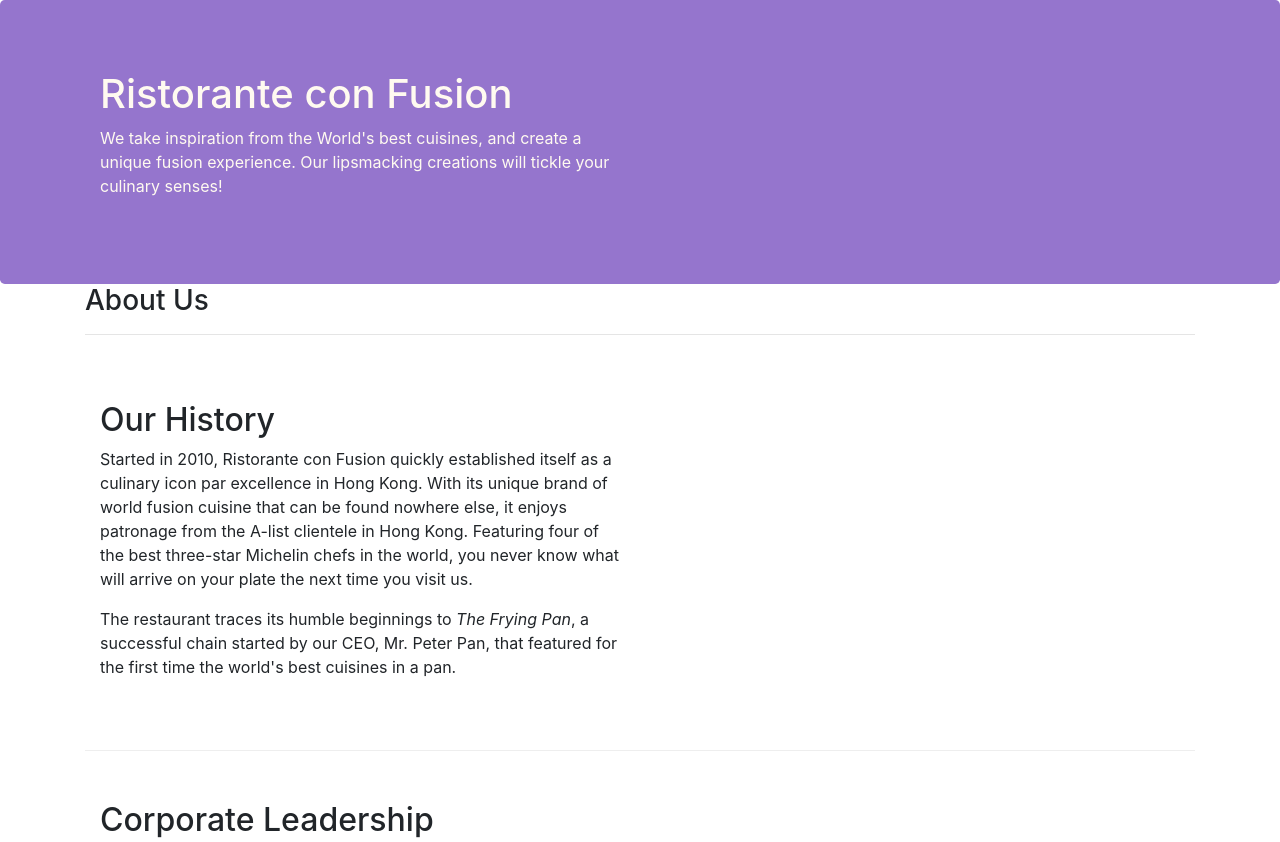
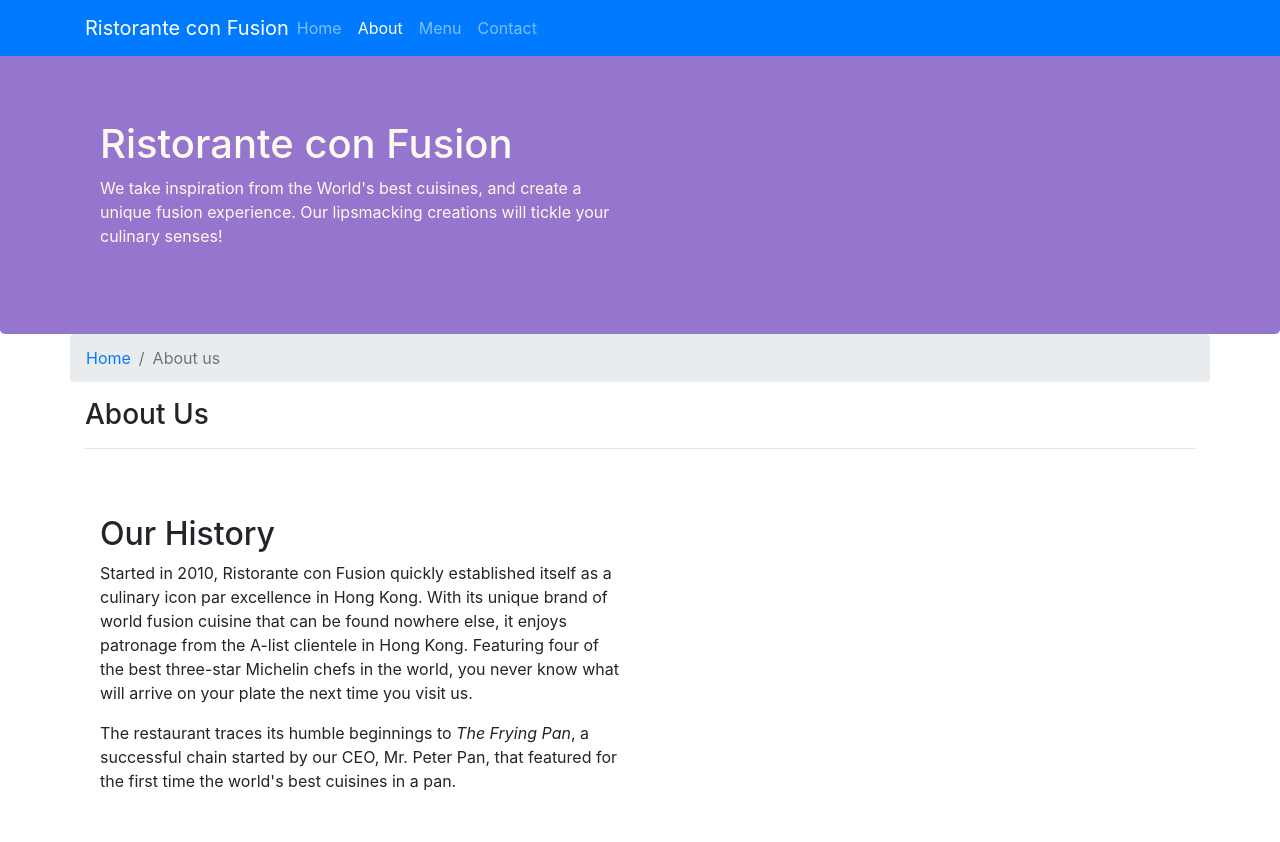
Before and after one commit to Marven-AC/full-stack-web-exercices, a website: page aboutus.html in a window 1280 px wide. Shown: the top 842 px of the page. Drawn offline with nearby package versions, Linux system fonts and the light colour scheme.

Commit message:
navbar & breadcrumbs

```diff
--- a/aboutus.html
+++ b/aboutus.html
@@ -15,6 +15,26 @@
 </head>
 
 <body>
+    <nav class="navbar navbar-dark navbar-expand-sm bg-primary fixed-top">
+        <div class="container">
+            <button class="navbar-toggler" type="button" data-toggle="collapse" data-target="#Navbar">
+                <span class="navbar-toggler-icon"></span>
+            </button>
+
+            <a class="navbar-brand mr-auto" href="./index.html">Ristorante con Fusion</a>
+
+            <div class="collapse navbar-collapse" id="Navbar">
+                <ul class="navbar-nav mr-auto">
+                    <li class="nav-item"><a class="nav-link" href="./index.html">Home</a></li>
+                    <li class="nav-item active"><a class="nav-link" href="#">About</a></li>
+                    <li class="nav-item"><a class="nav-link" href="#">Menu</a></li>
+                    <li class="nav-item"><a class="nav-link" href="#">Contact</a></li>
+                </ul>
+            </div>
+
+        </div>
+    </nav>
+
 
     <header class="jumbotron">
         <div class="container">
@@ -31,6 +51,10 @@
 
     <div class="container">
         <div class="row">
+            <ol class="col-12 breadcrumb">
+                <li class="breadcrumb-item"><a href="./index.html">Home</a></li>
+                <li class="breadcrumb-item active">About us</li>
+            </ol>
             <div class="col col-sm">
                <h3>About Us</h3>
                <hr>
@@ -69,7 +93,7 @@
                 <div class="col-4 offset-1 col-sm-2">
                     <h5>Links</h5>
                     <ul class="list-unstyled">
-                        <li><a href="#">Home</a></li>
+                        <li><a href="./index.html">Home</a></li>
                         <li><a href="#">About</a></li>
                         <li><a href="#">Menu</a></li>
                         <li><a href="#">Contact</a></li>
--- a/css/styles.css
+++ b/css/styles.css
@@ -28,3 +28,12 @@
   margin: 0px;
   color: #0f0f0f;
 }
+
+body {
+  padding: 50px 0px 0px 0px;
+  z-index: 0;
+}
+
+.navbar-dark {
+  background-color: #512da8;
+}
```
Also changed, not shown: index.html (+20 -1 lines).
